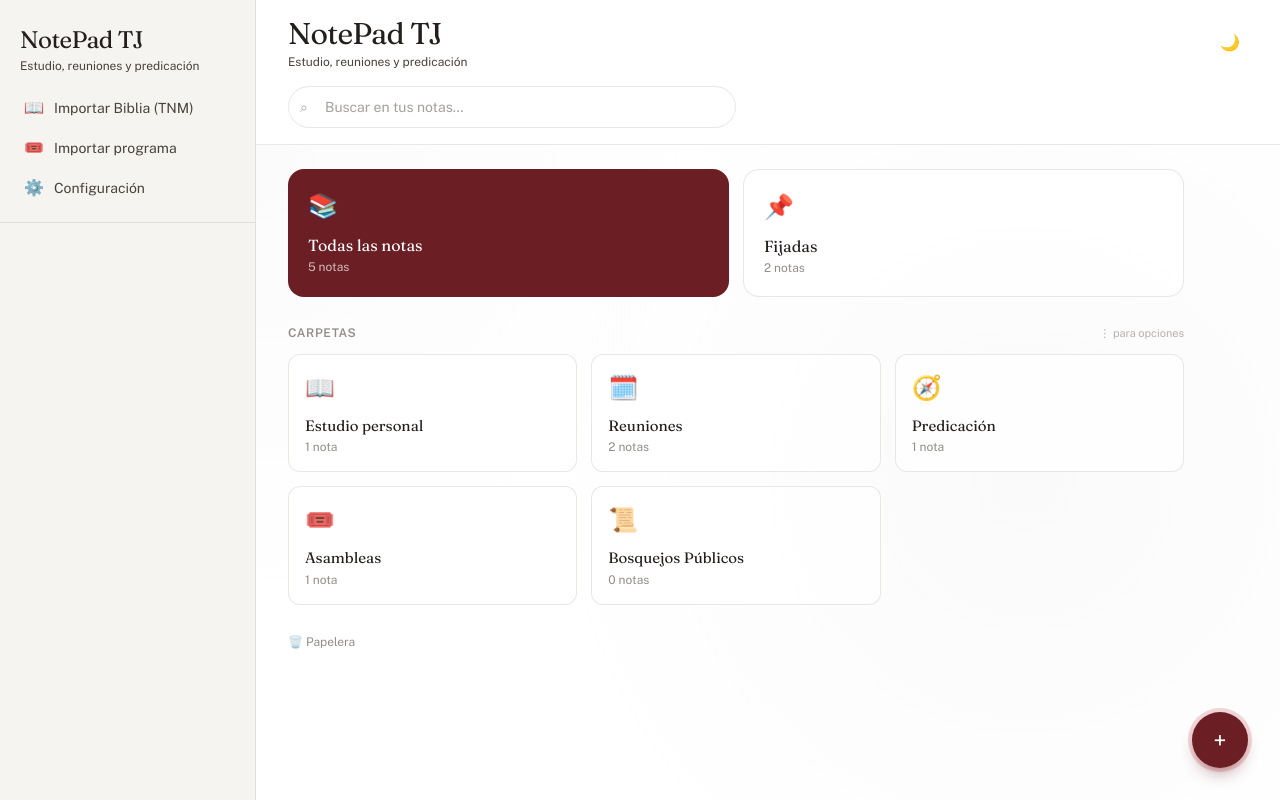
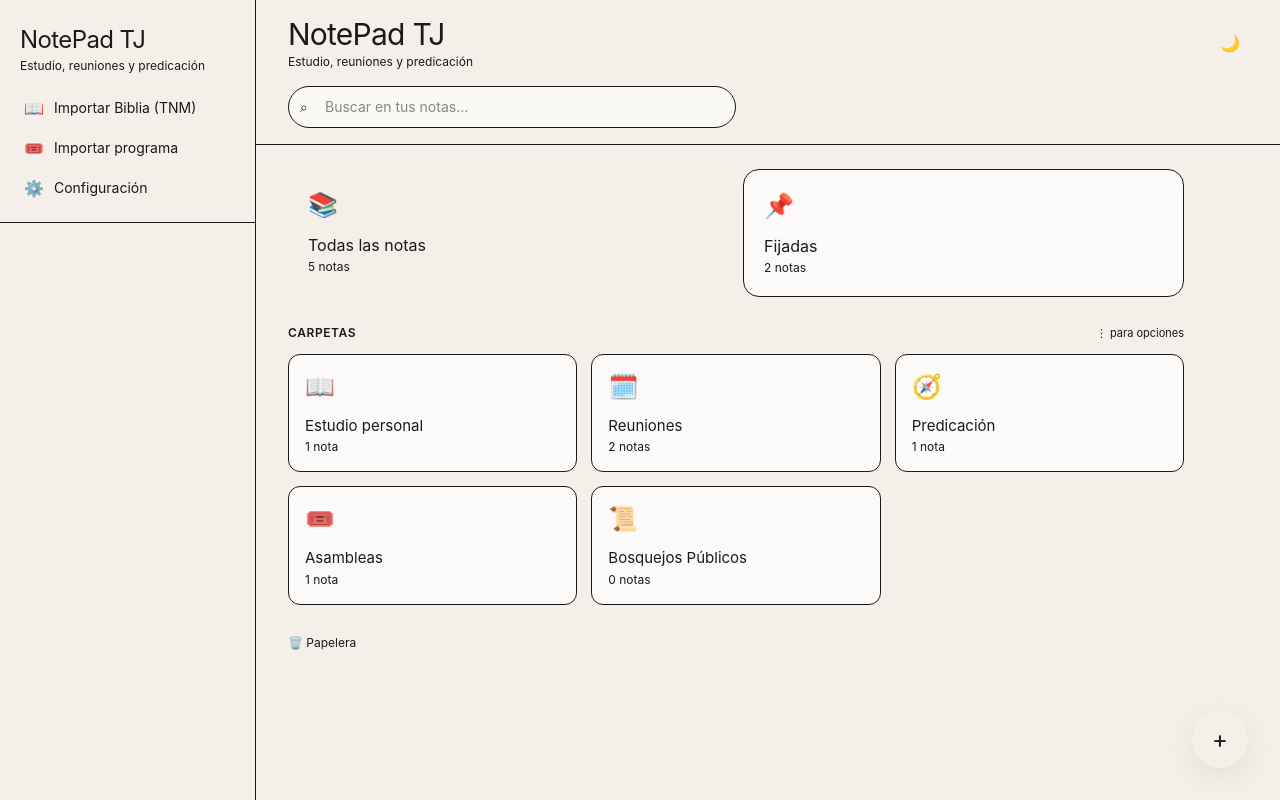
Before and after one commit to yeancq/NotePad-Tj, a React (Vite) app: page / in a window 1280 px wide. Built offline with nearby package versions, Linux system fonts and the light colour scheme.

Commit message:
Update index.css

```diff
--- a/src/index.css
+++ b/src/index.css
@@ -1,78 +1,202 @@
-@import url('https://fonts.googleapis.com/css2?family=Fraunces:ital,opsz,wght@0,9..144,400;0,9..144,500;0,9..144,600;0,9..144,700;1,9..144,500&family=Public+Sans:wght@400;500;600;700&display=swap');
 @import "tailwindcss";
-@custom-variant dark (&:where(.dark, .dark *));
 
-@theme {
-  --font-display: "Fraunces", serif;
-  --font-body: "Public Sans", sans-serif;
+/* ============================================================
+   🌐 VARIABLES CSS GLOBALES (Temas)
+   ============================================================ */
 
-  /* Paleta "cuaderno de estudio": tapa de cuero, papel blanco, hoja de oro */
-  --color-parchment: #ffffff;
-  --color-parchment-dim: #f5f4f1;
-  --color-ink: #241f1c;
-  --color-ink-soft: #4a423a;
-  --color-leather: #6b1e23;
-  --color-leather-deep: #521418;
-  --color-gilt: #a9822e;
-  --color-gilt-soft: #c7a75a;
-  --color-sage: #5f7350;
-  --color-sage-soft: #7c9169;
+/* 🔸 TEMA POR DEFECTO (Cálido / Actual) */
+:root {
+  /* Fondos */
+  --color-bg: #f5efe9;
+  --color-bg-dim: #e8e0d8;
+  --color-surface: #ffffff;
+  --color-surface-2: #faf7f3;
 
-  /* Modo oscuro: tinta de noche */
-  --color-night: #1b1714;
-  --color-night-surface: #241f1a;
-  --color-night-surface-2: #2e2822;
-  --color-night-text: #ece3d0;
+  /* Textos */
+  --color-text: #1a1a1a;
+  --color-text-soft: #5a5a5a;
+  --color-text-muted: #8a8a8a;
+
+  /* Acentos y primarios */
+  --color-primary: #d4a373;
+  --color-primary-deep: #b8935a;
+  --color-primary-soft: #e8d5b8;
+  --color-primary-text: #d4a373;
+
+  /* Secundarios */
+  --color-accent: #d4a373;
+  --color-accent-soft: #f0e4d6;
+
+  /* Sombras y bordes */
+  --color-shadow: rgba(0, 0, 0, 0.06);
+  --color-border: rgba(0, 0, 0, 0.06);
+
+  /* Efectos */
+  --shadow-card: 0 2px 8px rgba(0, 0, 0, 0.04);
+  --shadow-lg: 0 8px 32px rgba(0, 0, 0, 0.08);
 }
 
-html {
-  color-scheme: light;
-  overflow-x: hidden;
+/* 🔹 TEMA "AZUL MARINO & DORADO" (claro) */
+[data-theme="marine"] {
+  --color-bg: #f8fafc;
+  --color-bg-dim: #eef2f6;
+  --color-surface: #ffffff;
+  --color-surface-2: #f1f5f9;
+
+  --color-text: #0f172a;
+  --color-text-soft: #334155;
+  --color-text-muted: #64748b;
+
+  --color-primary: #1e293b;
+  --color-primary-deep: #0f172a;
+  --color-primary-soft: #334155;
+  --color-primary-text: #1e293b;
+
+  --color-accent: #c5a059;
+  --color-accent-soft: #f0e8d6;
+
+  --color-shadow: rgba(0, 0, 0, 0.04);
+  --color-border: rgba(0, 0, 0, 0.06);
+
+  --shadow-card: 0 2px 8px rgba(0, 0, 0, 0.04);
+  --shadow-lg: 0 8px 32px rgba(0, 0, 0, 0.06);
 }
-html.dark {
+
+/* 🔸 TEMA OSCURO (Cálido) */
+[data-theme="dark"] {
+  --color-bg: #1a1a1a;
+  --color-bg-dim: #121212;
+  --color-surface: #2a2a2a;
+  --color-surface-2: #333333;
+
+  --color-text: #e8e8e8;
+  --color-text-soft: #aaaaaa;
+  --color-text-muted: #777777;
+
+  --color-primary: #d4a373;
+  --color-primary-deep: #b8935a;
+  --color-primary-soft: #5a4a3a;
+  --color-primary-text: #d4a373;
+
+  --color-accent: #d4a373;
+  --color-accent-soft: #3a332a;
+
+  --color-shadow: rgba(0, 0, 0, 0.3);
+  --color-border: rgba(255, 255, 255, 0.06);
+
+  --shadow-card: 0 2px 8px rgba(0, 0, 0, 0.2);
+  --shadow-lg: 0 8px 32px rgba(0, 0, 0, 0.3);
+}
+
+/* 🔹 TEMA OSCURO (Azul Marino) */
+[data-theme="marine-dark"] {
+  --color-bg: #0f172a;
+  --color-bg-dim: #0a0f1e;
+  --color-surface: #1e293b;
+  --color-surface-2: #2a3a4a;
+
+  --color-text: #f1f5f9;
+  --color-text-soft: #cbd5e1;
+  --color-text-muted: #94a3b8;
+
+  --color-primary: #c5a059;
+  --color-primary-deep: #d4a373;
+  --color-primary-soft: #4a4030;
+  --color-primary-text: #c5a059;
+
+  --color-accent: #c5a059;
+  --color-accent-soft: #3a3528;
+
+  --color-shadow: rgba(0, 0, 0, 0.4);
+  --color-border: rgba(255, 255, 255, 0.06);
+
+  --shadow-card: 0 2px 8px rgba(0, 0, 0, 0.3);
+  --shadow-lg: 0 8px 32px rgba(0, 0, 0, 0.4);
+}
+
+/* ============================================================
+   🖌️ ESTILOS BASE
+   ============================================================ */
+
+body {
+  background-color: var(--color-bg);
+  color: var(--color-text);
+  font-family: 'Inter', system-ui, -apple-system, sans-serif;
+  transition: background-color 0.3s ease, color 0.3s ease;
+}
+
+.dark {
   color-scheme: dark;
 }
 
-body, #root {
-  overflow-x: hidden;
-  max-width: 100vw;
+/* ============================================================
+   🧩 UTILIDADES PARA USAR CON TAILWIND
+   ============================================================ */
+
+/* Fondos */
+.bg-theme {
+  background-color: var(--color-bg);
+}
+.bg-theme-dim {
+  background-color: var(--color-bg-dim);
+}
+.bg-surface {
+  background-color: var(--color-surface);
+}
+.bg-surface-2 {
+  background-color: var(--color-surface-2);
 }
 
-body {
-  font-family: var(--font-body);
-  -webkit-font-smoothing: antialiased;
+/* Textos */
+.text-theme {
+  color: var(--color-text);
+}
+.text-soft {
+  color: var(--color-text-soft);
+}
+.text-muted {
+  color: var(--color-text-muted);
 }
 
-::selection {
-  background: var(--color-gilt-soft);
-  color: var(--color-ink);
+/* Acentos */
+.text-accent {
+  color: var(--color-accent);
+}
+.bg-accent {
+  background-color: var(--color-accent);
+}
+.bg-accent-soft {
+  background-color: var(--color-accent-soft);
 }
 
-.paper-texture {
-  background-image:
-    radial-gradient(circle at 20% 20%, rgba(0,0,0,0.015) 0%, transparent 40%),
-    radial-gradient(circle at 80% 60%, rgba(0,0,0,0.02) 0%, transparent 45%);
+/* Primario */
+.text-primary {
+  color: var(--color-primary-text);
+}
+.bg-primary {
+  background-color: var(--color-primary);
+}
+.bg-primary-soft {
+  background-color: var(--color-primary-soft);
 }
 
-.rich-editor:empty:before {
-  content: attr(data-placeholder);
-  color: var(--color-ink-soft);
-  opacity: 0.4;
-  pointer-events: none;
-}
-html.dark .rich-editor:empty:before {
-  color: var(--color-night-text);
-  opacity: 0.3;
+/* Bordes */
+.border-theme {
+  border-color: var(--color-border);
 }
 
-.indent-1 { margin-left: 1.4em; }
-.indent-2 { margin-left: 2.8em; }
-.indent-3 { margin-left: 4.2em; }
+/* Sombras */
+.shadow-card {
+  box-shadow: var(--shadow-card);
+}
+.shadow-lg {
+  box-shadow: var(--shadow-lg);
+}
 
-@media (prefers-reduced-motion: reduce) {
-  *, *::before, *::after {
-    animation-duration: 0.01ms !important;
-    animation-iteration-count: 1 !important;
-    transition-duration: 0.01ms !important;
-  }
+/* ============================================================
+   🔄 TRANSICIONES GLOBALES
+   ============================================================ */
+
+* {
+  transition: background-color 0.2s ease, color 0.2s ease, border-color 0.2s ease, box-shadow 0.2s ease;
 }
```
